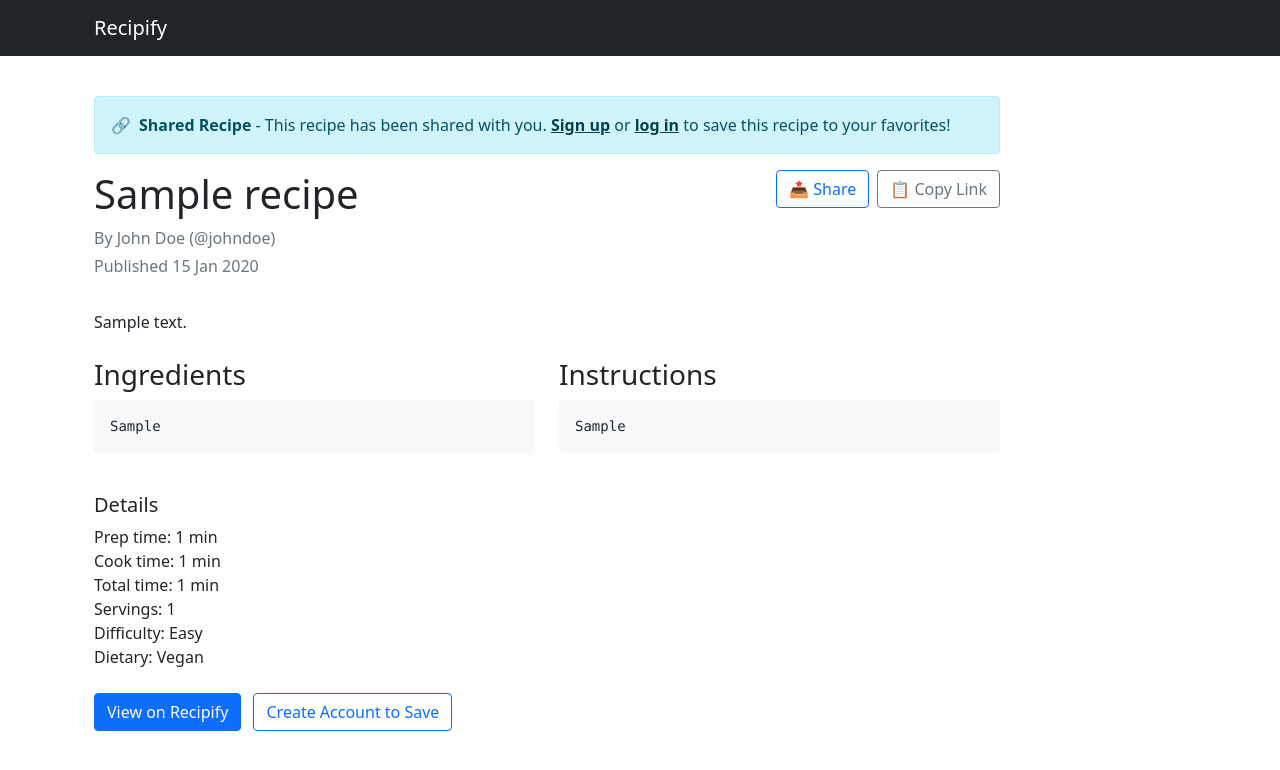
After one commit to hugo-khan/5CC2SEG-SGC-QuickSilver-6, a Django app: page /share/00000000-0000-0000-0000-000000000001/ in a window 1280 px wide. The commit adds this page. Shown: the top 770 px of the page. Run offline with Django 5.2, Linux system fonts and the light colour scheme; data comes from the database, SQL or seed files in the repository; tables that the repository leaves empty hold one stand-in row (values such as "Sample post"); parts of the project's set-up code (start-up, migrations or seed data) failed here and were passed over; some libraries are stand-ins or nearby versions.

Commit message:
Share System

```diff
--- a/recipes/models/recipe.py
+++ b/recipes/models/recipe.py
@@ -1,3 +1,5 @@
+import uuid
+
 from django.conf import settings
 from django.db import models
 from django.utils import timezone
@@ -66,6 +68,9 @@ class Recipe(models.Model):
     created_at = models.DateTimeField(default=timezone.now, editable=False)
     updated_at = models.DateTimeField(auto_now=True)
 
+    # Sharing
+    share_token = models.UUIDField(default=uuid.uuid4, unique=True, editable=False)
+
     class Meta:
         ordering = ["-created_at", "-date_posted"]
 
@@ -96,6 +101,15 @@ class Recipe(models.Model):
         """
         return self.author
 
+    def get_share_url(self, request):
+        """
+        Generate a shareable URL for this recipe.
+        """
+        from django.urls import reverse
+        return request.build_absolute_uri(
+            reverse('recipe_share', kwargs={'share_token': self.share_token})
+        )
+
     # Users who liked this recipe.
     # We keep the ManyToMany interface expected by the like feature/tests,
     # but route it through the dedicated Like model so we don't lose any
--- /dev/null
+++ b/recipes/templates/recipes/recipe_share.html
@@ -0,0 +1,129 @@
+{% extends 'base_content.html' %}
+{% block content %}
+<div class="container py-4">
+  <div class="row">
+    <div class="col-lg-10">
+      <div class="alert alert-info d-flex align-items-center" role="alert">
+        <span class="me-2">🔗</span>
+        <div>
+          <strong>Shared Recipe</strong> - This recipe has been shared with you.
+          {% if not user.is_authenticated %}
+            <a href="{% url 'sign_up' %}" class="alert-link">Sign up</a> or
+            <a href="{% url 'log_in' %}" class="alert-link">log in</a> to save this recipe to your favorites!
+          {% endif %}
+        </div>
+      </div>
+
+      <div class="d-flex justify-content-between align-items-start flex-wrap gap-2">
+        <div>
+          <h1>{{ recipe.title }}</h1>
+          <p class="text-muted mb-1">By {{ recipe.author.full_name }} ({{ recipe.author.username }})</p>
+          <p class="text-muted">Published {{ recipe.created_at|date:"j M Y" }}</p>
+        </div>
+        <div class="d-flex gap-2">
+          <button type="button" class="btn btn-outline-primary" onclick="shareRecipe()">
+            📤 Share
+          </button>
+          <button type="button" class="btn btn-outline-secondary" onclick="copyShareLink()">
+            📋 Copy Link
+          </button>
+        </div>
+      </div>
+
+      {% if recipe.summary %}
+        <p class="mt-3">{{ recipe.summary }}</p>
+      {% endif %}
+
+      <div class="row mt-4">
+        <div class="col-md-6">
+          <h3>Ingredients</h3>
+          <pre class="bg-light p-3 rounded">{{ recipe.ingredients }}</pre>
+        </div>
+        <div class="col-md-6">
+          <h3>Instructions</h3>
+          <pre class="bg-light p-3 rounded">{{ recipe.instructions }}</pre>
+        </div>
+      </div>
+
+      <div class="mt-4">
+        <h5>Details</h5>
+        <ul class="list-unstyled">
+          {% if recipe.prep_time_minutes %}<li>Prep time: {{ recipe.prep_time_minutes }} min</li>{% endif %}
+          {% if recipe.cook_time_minutes %}<li>Cook time: {{ recipe.cook_time_minutes }} min</li>{% endif %}
+          {% if recipe.total_time_minutes %}<li>Total time: {{ recipe.total_time_minutes }} min</li>{% endif %}
+          {% if recipe.servings %}<li>Servings: {{ recipe.servings }}</li>{% endif %}
+          {% if recipe.difficulty %}<li>Difficulty: {{ recipe.get_difficulty_display }}</li>{% endif %}
+          {% if recipe.dietary_requirement != 'none' %}<li>Dietary: {{ recipe.get_dietary_requirement_display }}</li>{% endif %}
+        </ul>
+      </div>
+
+      <div class="mt-4">
+        <p class="text-muted">
+          <a href="{% url 'recipe_detail' recipe.pk %}" class="btn btn-primary">
+            View on Recipify
+          </a>
+          {% if not user.is_authenticated %}
+            <a href="{% url 'sign_up' %}" class="btn btn-outline-primary ms-2">
+              Create Account to Save
+            </a>
+          {% endif %}
+        </p>
+      </div>
+    </div>
+  </div>
+</div>
+
+<script>
+  const shareUrl = "{{ share_url }}";
+  const recipeTitle = "{{ recipe.title }}";
+  const recipeSummary = "{{ recipe.summary|default:recipe.title }}";
+
+  // Native Web Share API (works on mobile devices)
+  async function shareRecipe() {
+    const shareData = {
+      title: recipeTitle,
+      text: recipeSummary,
+      url: shareUrl
+    };
+
+    try {
+      if (navigator.share) {
+        await navigator.share(shareData);
+      } else {
+        // Fallback: copy to clipboard
+        copyShareLink();
+      }
+    } catch (err) {
+      // User cancelled or error occurred
+      if (err.name !== 'AbortError') {
+        copyShareLink();
+      }
+    }
+  }
+
+  // Copy link to clipboard
+  function copyShareLink() {
+    navigator.clipboard.writeText(shareUrl).then(() => {
+      const button = event.target;
+      const originalText = button.innerHTML;
+      button.innerHTML = '✓ Copied!';
+      button.classList.remove('btn-outline-secondary');
+      button.classList.add('btn-success');
+      setTimeout(() => {
+        button.innerHTML = originalText;
+        button.classList.remove('btn-success');
+        button.classList.add('btn-outline-secondary');
+      }, 2000);
+    }).catch(() => {
+      // Fallback for older browsers
+      const textArea = document.createElement('textarea');
+      textArea.value = shareUrl;
+      document.body.appendChild(textArea);
+      textArea.select();
+      document.execCommand('copy');
+      document.body.removeChild(textArea);
+      alert('Link copied to clipboard!');
+    });
+  }
+</script>
+{% endblock %}
--- a/recipes/urls.py
+++ b/recipes/urls.py
@@ -5,6 +5,7 @@ from recipes.views import (
     RecipeCreateView,
     RecipeDetailView,
     RecipeUpdateView,
+    RecipeShareView,
     follow_user,
     unfollow_user,
 )
@@ -17,6 +18,7 @@ urlpatterns = [
     path("recipes/<int:pk>/", RecipeDetailView.as_view(), name="recipe_detail"),
     path("recipes/<int:pk>/edit/", RecipeUpdateView.as_view(), name="recipe_edit"),
     path("recipes/<int:pk>/save/", toggle_save_recipe, name="toggle_save_recipe"),
+    path("share/<uuid:share_token>/", RecipeShareView.as_view(), name="recipe_share"),
     path("feed/", FeedView.as_view(), name="feed"),
     path("follow/<int:user_id>/", follow_user, name="follow_user"),
     path("unfollow/<int:user_id>/", unfollow_user, name="unfollow_user"),
--- a/recipes/views/__init__.py
+++ b/recipes/views/__init__.py
@@ -7,3 +7,4 @@ from .profile_view import *
 from .sign_up_view import *
 from .recipe_views import *
 from .delete_account_view import *
+from .share_view import *
--- a/recipes/views/recipe_views.py
+++ b/recipes/views/recipe_views.py
@@ -61,6 +61,9 @@ class RecipeDetailView(DetailView):
             user.is_authenticated
             and SavedRecipe.objects.filter(user=user, recipe=recipe).exists()
         )
+
+        # Share feature: generate share URL
+        context["share_url"] = recipe.get_share_url(self.request)
 
         return context
 
--- /dev/null
+++ b/recipes/views/share_view.py
@@ -0,0 +1,30 @@
+from django.shortcuts import get_object_or_404
+from django.views.generic import DetailView
+
+from recipes.models import Recipe
+
+
+class RecipeShareView(DetailView):
+    """
+    Public view for sharing recipes via share token.
+    Allows anyone with the share link to view the recipe,
+    even if they're not logged in.
+    """
+
+    model = Recipe
+    template_name = "recipes/recipe_share.html"
+    context_object_name = "recipe"
+    slug_field = "share_token"
+    slug_url_kwarg = "share_token"
+
+    def get_queryset(self):
+        """Only allow sharing of published recipes."""
+        return Recipe.objects.filter(is_published=True)
+
+    def get_context_data(self, **kwargs):
+        """Add share URL and other context for the share view."""
+        context = super().get_context_data(**kwargs)
+        recipe = self.object
+        context["share_url"] = recipe.get_share_url(self.request)
+        context["is_shared_view"] = True
+        return context
```
Also changed, not shown: recipes/templates/recipes/recipe_detail.html (+63 -1 lines), recipes/migrations/0007_recipe_share_token.py (added), 1 other file.
